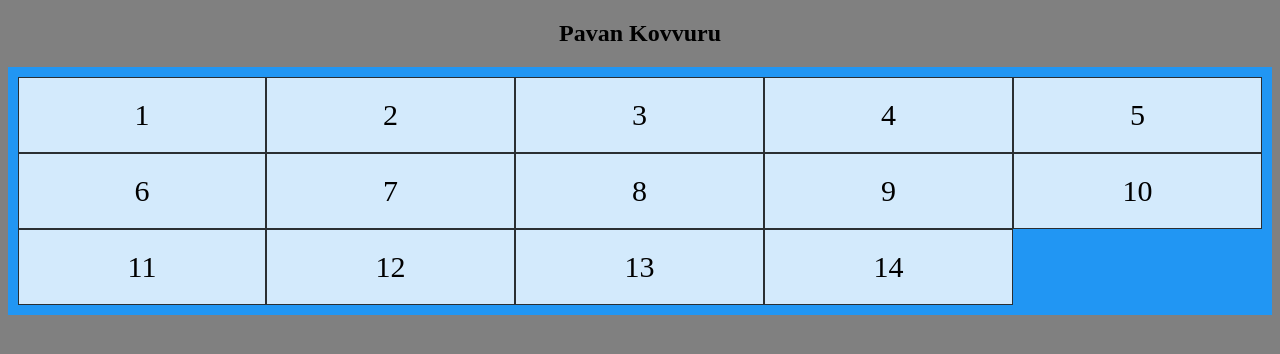
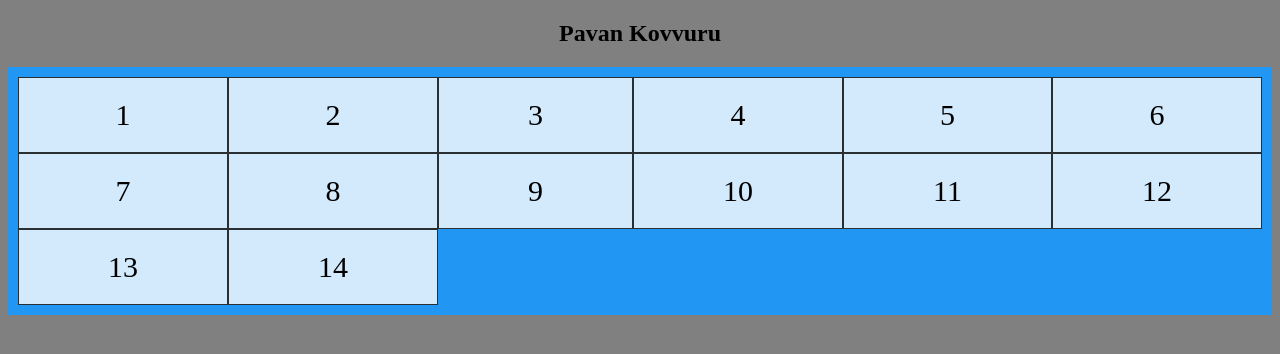
Before and after one commit to Grimnir03/PavanGrimnir, a plain HTML site: page shedule.html in a window 1280 px wide. Drawn offline with Linux system fonts and the light colour scheme.

Commit message:
Update shedule.html

```diff
--- a/shedule.html
+++ b/shedule.html
@@ -6,7 +6,7 @@ h2 {
 }
 .grid-container {
   display: grid;
-  grid-template-columns: auto auto auto auto auto;
+  grid-template-columns: auto auto auto auto auto auto;
   background-color: #2196F3;
   padding: 10px;
 }
```
